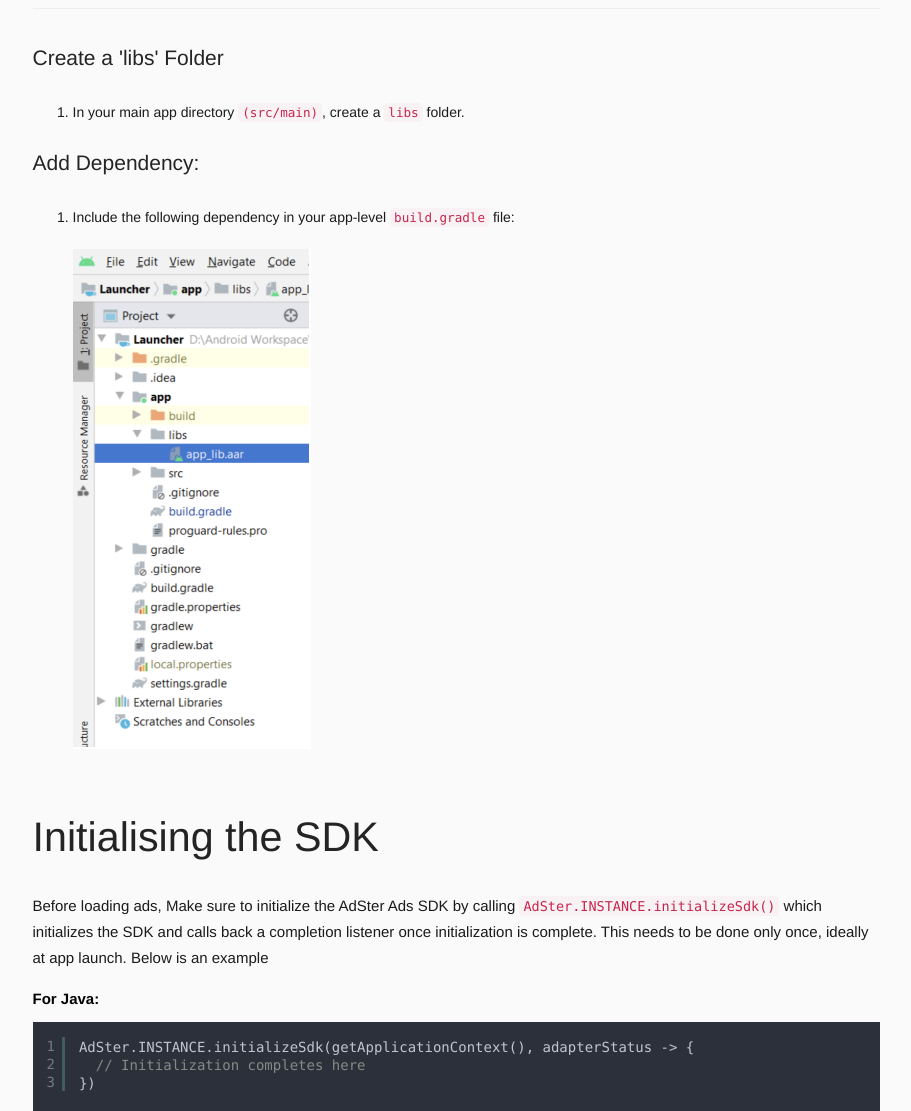
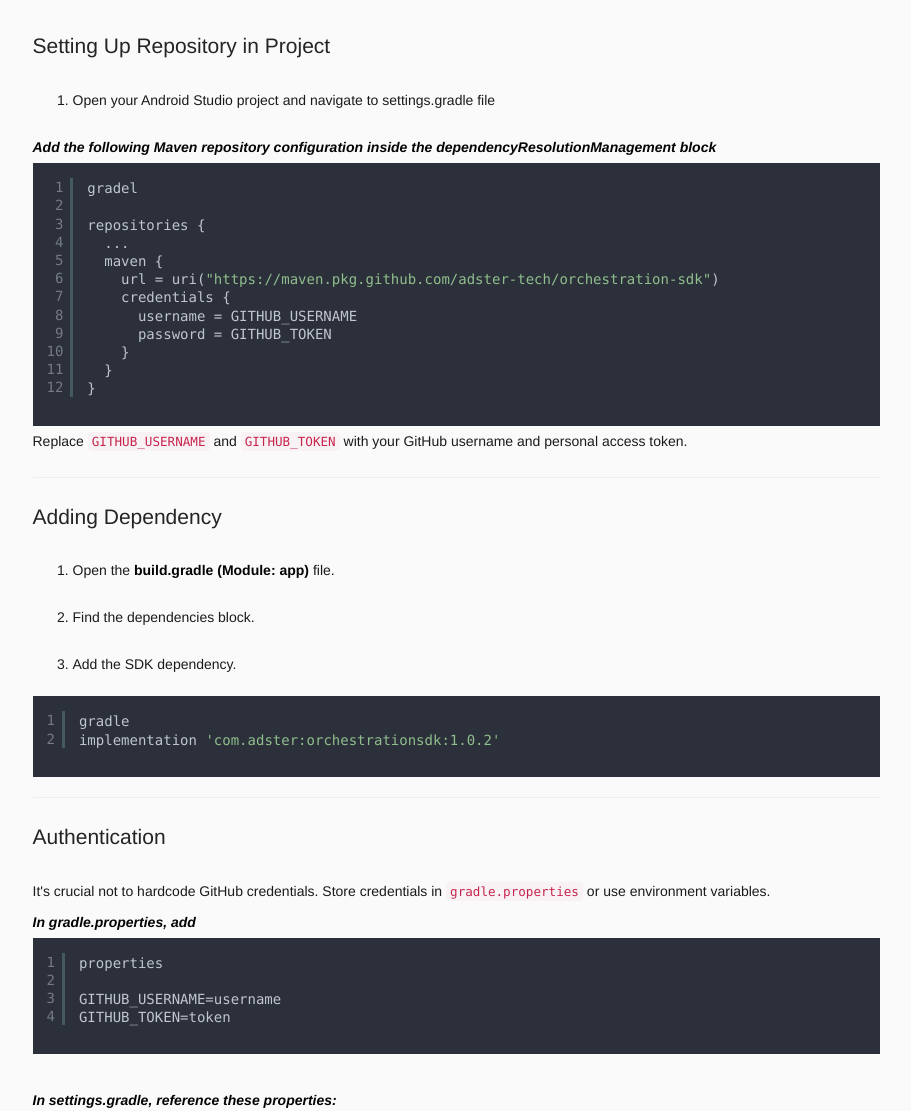
Before and after one commit to adster-tech/adster-tech.github.io, a plain HTML site: page index.html in a window 1280 px wide. Shown: the part 703-1814 px from the top of the page, without its empty margins (330-1241 px from the left). Drawn offline with Linux system fonts and the light colour scheme.

Commit message:
changes for configuration section

```diff
--- a/css/style.css
+++ b/css/style.css
@@ -186,7 +186,7 @@ ol li {
 }
 
 .section {
-    padding: 24px 0;
+    padding: 12px 0;
     position: relative;
     display: block;
 }
--- a/index.html
+++ b/index.html
@@ -200,24 +200,62 @@
 
               <div class="row">
                 <div class="col-md-12">
-                  <h4>Create a 'libs' Folder</h4>
+                  <h4>Setting Up Repository in Project</h4>
+                  <ol>
+                    <li>Open your Android Studio project and navigate to settings.gradle file</li>
+                  </ol>
+                  <div><i><strong>Add the following Maven repository configuration inside the dependencyResolutionManagement block</strong></i></div>
+                  <pre class="brush: java;">
+                    gradel
+
+                    repositories {
+                      ...
+                      maven {
+                        url = uri("https://maven.pkg.github.com/adster-tech/orchestration-sdk")
+                        credentials {
+                          username = GITHUB_USERNAME
+                          password = GITHUB_TOKEN
+                        }
+                      }
+                    }
+                  </pre>
+                  <div>Replace <code>GITHUB_USERNAME</code> and <code>GITHUB_TOKEN</code> with your GitHub username and personal access token.</div>
+                  <hr />
+                  <h4>Adding Dependency</h4>
                   <ol>
                     <li>
-                      In your main app directory <code>(src/main)</code>, create
-                      a <code>libs</code> folder.
+                      Open the <strong>build.gradle (Module: app)</strong> file.
+                    </li>
+                    <li>
+                      Find the dependencies block.
+                    </li>
+                    <li>
+                      Add the SDK dependency.
                     </li>
                   </ol>
+                  <pre class="brush: java;">
+                    gradle
+                    implementation 'com.adster:orchestrationsdk:1.0.2'
+                  </pre>
+                  <hr />
+                  <h4>Authentication</h4>
+                  <div>It's crucial not to hardcode GitHub credentials. Store credentials in <code>gradle.properties</code> or use environment variables.</div>
+                  <div><i><strong>In gradle.properties, add</strong></i></div>
+                  <pre class="brush: java;">
+                    properties
 
-                  <h4>Add Dependency:</h4>
-                  <ol>
-                    <li>
-                      Include the following dependency in your app-level
-                      <code>build.gradle</code> file:
-                    </li>
-                  </ol>
-                  <div>
-                    <img src="images/configuration.png" alt="img" style="height: 500px;position: relative;left: 40px;" />
-                  </div>
+                    GITHUB_USERNAME=username
+                    GITHUB_TOKEN=token
+                  </pre>
+                  <br />
+                  <div><i><strong>In settings.gradle, reference these properties:</strong></i></div>
+                  <pre class="brush: java;">
+                    gradle
+
+                    username = findProperty("GITHUB_USERNAME") ?: System.getenv("GITHUB_USERNAME")
+                    password = findProperty("GITHUB_TOKEN") ?: System.getenv("GITHUB_TOKEN")
+                  </pre>
+                  <div>This approach enhances security by keeping credentials out of source control.</div>
                 </div>
               </div>
             </section>
```
